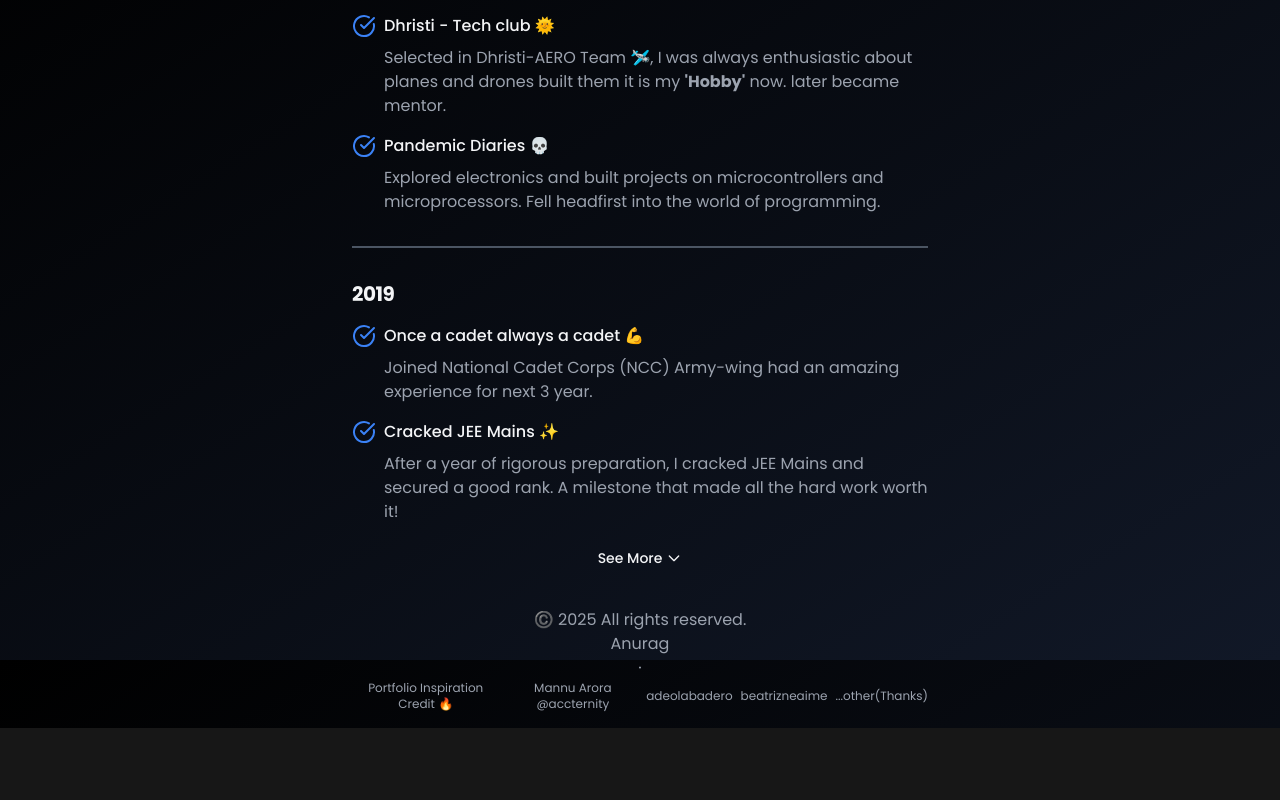
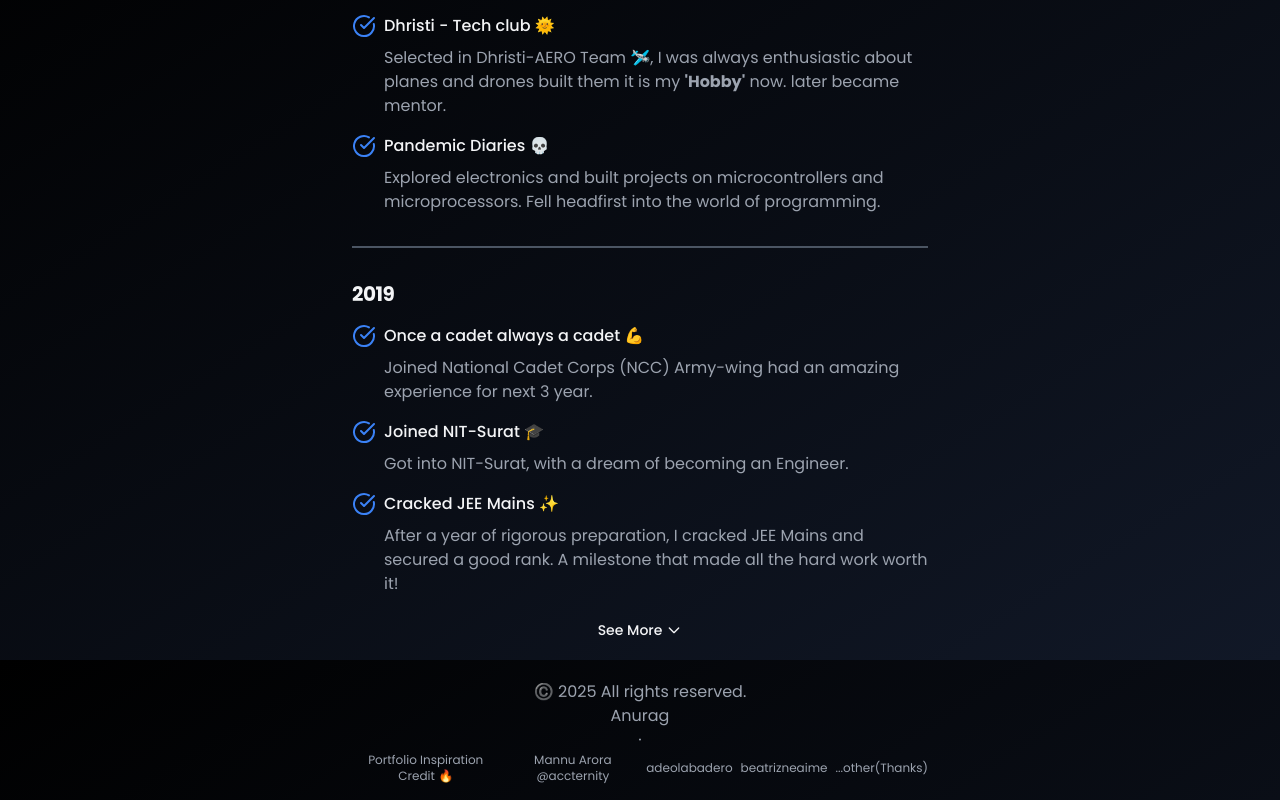
Before and after one commit to AnuragKharwar/anuragkharwar_next, a Next.js app: page / in a window 1280 px wide. Shown: the part 4140-4940 px from the top of the page. Before the commit the page ends 4868 px from the top, so only its background shows below. Built offline with nearby package versions, Linux system fonts and the light colour scheme.

Commit message:
Time line update

```diff
--- a/components/TimeLine/TimeLine.tsx
+++ b/components/TimeLine/TimeLine.tsx
@@ -146,6 +146,10 @@ const Timeline = ({ className }: { className: string }) => {
           Joined National Cadet Corps (NCC) Army-wing had an amazing experience
           for next 3 year.
         </Step>
+        <Step title="Joined NIT-Surat 🎓">
+          Got into NIT-Surat, with a dream of becoming an Engineer.
+        </Step>
+
         <Step title="Cracked JEE Mains ✨">
           After a year of rigorous preparation, I cracked JEE Mains and secured
           a good rank. A milestone that made all the hard work worth it!
```
